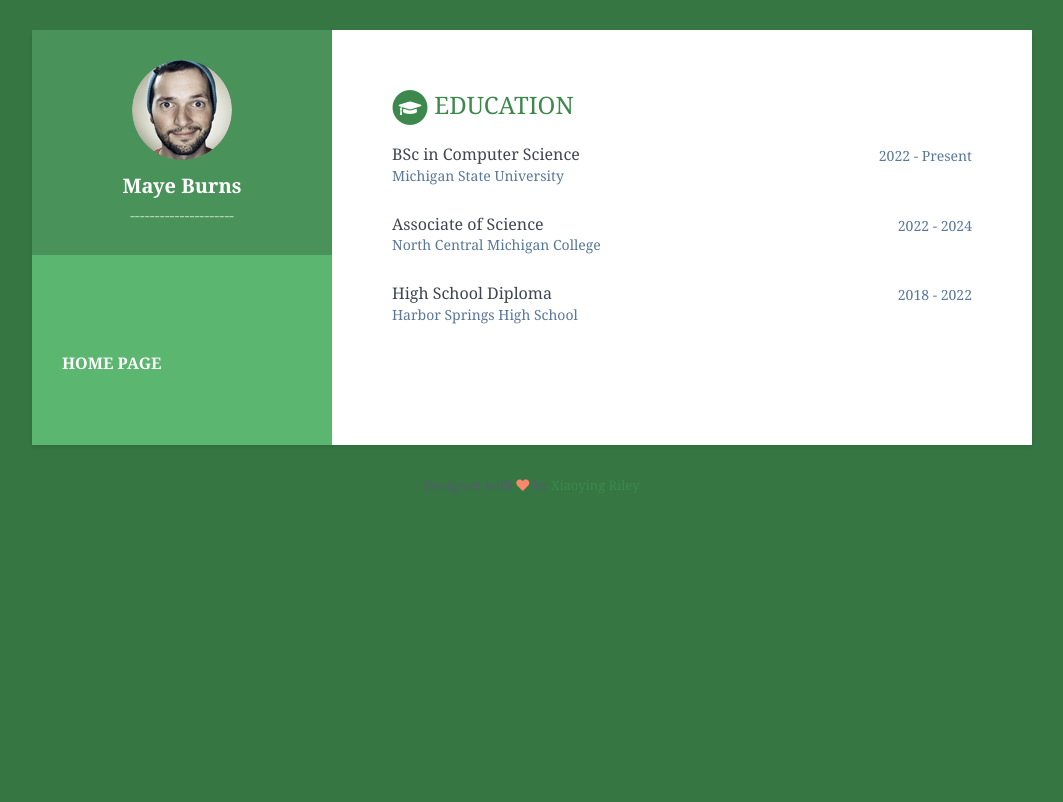
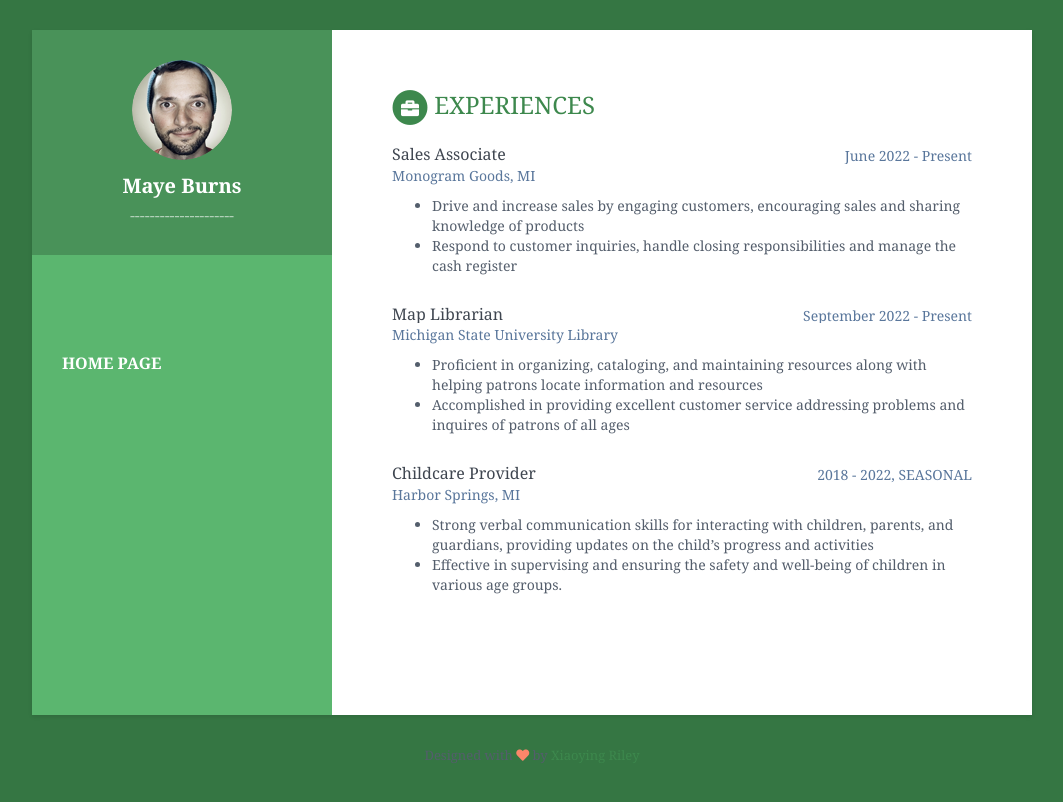
Before and after one commit to burnsmay/burnsmay.github.io.experiences, a Jekyll site: the page built from index.html, in a window 1280 px wide. Shown: the top 802 px of the page, without its empty margins (108-1171 px from the left). Built offline with Jekyll 4.4.1, drawn with Linux system fonts in a browser that asks for light colours.

Commit message:
Update data.yml add experiences

```diff
--- a/_data/data.yml
+++ b/_data/data.yml
@@ -35,21 +35,29 @@ sidebar:
 
 
 
-education:
-    title: Education
+experiences:
+    title: <a href="https://burnsmay.github.io/burnsmay.github.io.experiences/"> Experiences </a>
     info:
-      - degree: BSc in Computer Science
-        university: Michigan State University
-        time: 2022 - Present
+      - role: Sales Associate
+        time: June 2022 - Present
+        company: Monogram Goods, MI
+        details: |
+          - Drive and increase sales by engaging customers, encouraging sales and sharing knowledge of products
+          - Respond to customer inquiries, handle closing responsibilities and manage the cash register
 
-      - degree: Associate of Science
-        university: North Central Michigan College
-        time: 2022 - 2024
+      - role: Map Librarian
+        time: September 2022 - Present
+        company: Michigan State University Library
+        details: |
+          - Proficient in organizing, cataloging, and maintaining resources along with helping patrons locate information and resources
+          - Accomplished in providing excellent customer service addressing problems and inquires of patrons of all ages
 
-      - degree: High School Diploma
-        university: Harbor Springs High School
-        time: 2018 - 2022
-
+      - role: Childcare Provider
+        time: 2018 - 2022, SEASONAL
+        company: Harbor Springs, MI
+        details: |
+          - Strong verbal communication skills for interacting with children, parents, and guardians, providing updates on the child's progress and activities
+          - Effective in supervising and ensuring the safety and well-being of children in various age groups.
 
 
 footer: >
```
